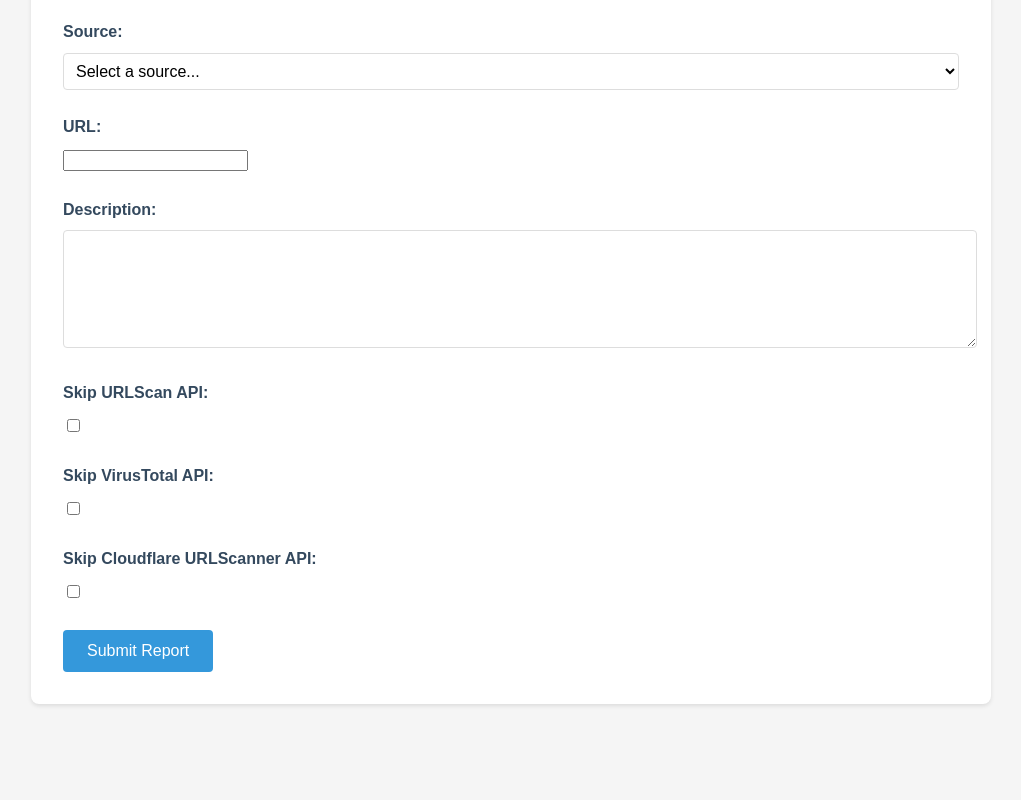
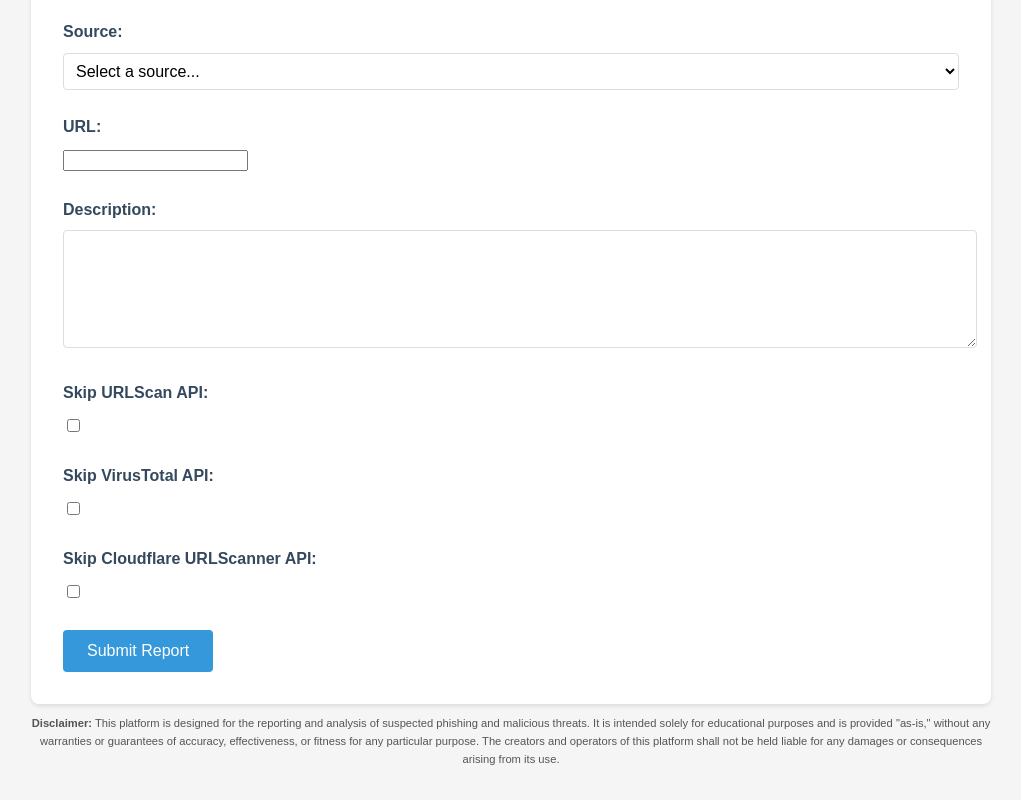
Before and after one commit to DavidJKTofan/phishing-submission-collector, a website: page public/index.html in a window 1280 px wide. Shown: the part 378-1178 px from the top of the page, without its empty margins (129-1150 px from the left). Before the commit the page ends 1102 px from the top, so only its background shows below. Drawn offline with Linux system fonts and the light colour scheme.

Commit message:
Added disclaimer and fixed metatags

```diff
--- a/public/assets/styles.css
+++ b/public/assets/styles.css
@@ -98,6 +98,12 @@ button:hover {
 	display: none;
 }
 
+footer {
+	text-align: center;
+	font-size: 0.7rem;
+	color: #555;
+}
+
 /* Add responsiveness for smaller devices */
 @media (max-width: 768px) {
 	.top-link {
--- a/public/index.html
+++ b/public/index.html
@@ -7,11 +7,8 @@
 			name="description"
 			content="Submit, report, and analyze suspicious URLs for phishing and malicious activity using powerful APIs."
 		/>
-		<meta
-			name="keywords"
-			content="phishing, malware, URL analysis, phishing reports, cybersecurity, threat detection, D1 database"
-		/>
-		<meta name="author" content="Your Project Name" />
+		<meta name="keywords" content="phishing, malware, URL analysis, phishing reports, cybersecurity, threat detection, D1 database" />
+		<meta name="author" content="PRIVATE" />
 		<meta name="viewport" content="width=device-width, initial-scale=1.0" />
 		<meta charset="UTF-8" />
 
@@ -23,7 +20,7 @@
 		/>
 		<meta property="og:url" content="https://report.automatic-demo.com/" />
 		<meta property="og:type" content="website" />
-		<meta property="og:image" content="assets/thumbnail.png" />
+		<meta property="og:image" content="https://report.automatic-demo.com/assets/thumbnail.png" />
 
 		<!-- Twitter Meta Tags -->
 		<meta name="twitter:card" content="summary_large_image" />
@@ -32,12 +29,12 @@
 			name="twitter:description"
 			content="Submit and analyze phishing URLs with reputable API integrations. Protect against cyber threats with ease."
 		/>
-		<meta name="twitter:image" content="assets/thumbnail.png" />
+		<meta name="twitter:image" content="https://report.automatic-demo.com/assets/thumbnail.png" />
 
 		<!-- Favicon and Icons -->
 		<link rel="icon" href="favicon.ico" type="image/x-icon" />
 		<link rel="icon" href="favicon.svg" type="image/svg+xml" />
-		<link rel="apple-touch-icon" sizes="180x180" href="assets/apple-touch-icon.png" />
+		<link rel="apple-touch-icon" sizes="180x180" href="https://report.automatic-demo.com/assets/apple-touch-icon.png" />
 		<link rel="manifest" href="manifest.json" />
 
 		<!-- Robots -->
@@ -123,6 +120,17 @@
 			</form>
 		</div>
 
+		<!-- Disclaimer Section -->
+
+		<footer>
+			<p>
+				<b>Disclaimer:</b> This platform is designed for the reporting and analysis of suspected phishing and malicious threats. It is
+				intended solely for educational purposes and is provided "as-is," without any warranties or guarantees of accuracy, effectiveness,
+				or fitness for any particular purpose. The creators and operators of this platform shall not be held liable for any damages or
+				consequences arising from its use.
+			</p>
+		</footer>
+
 		<script src="assets/scripts.js" defer></script>
 	</body>
 </html>
```
